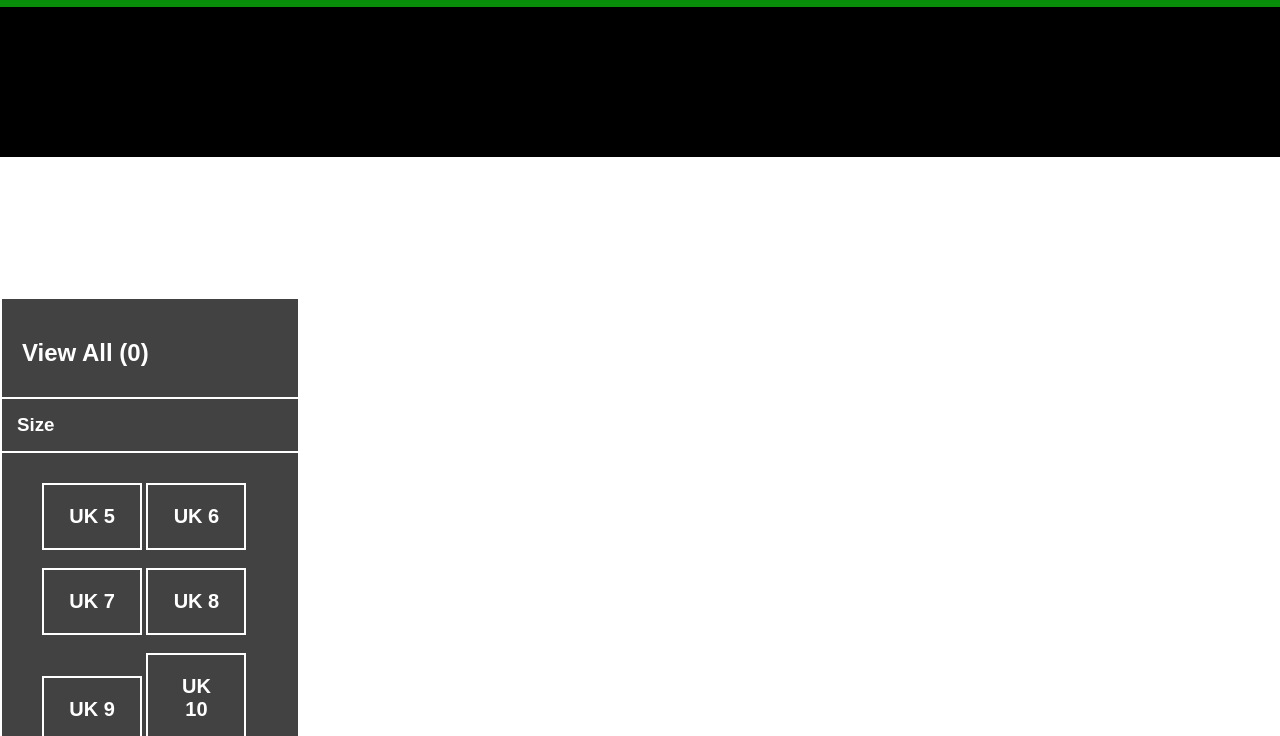
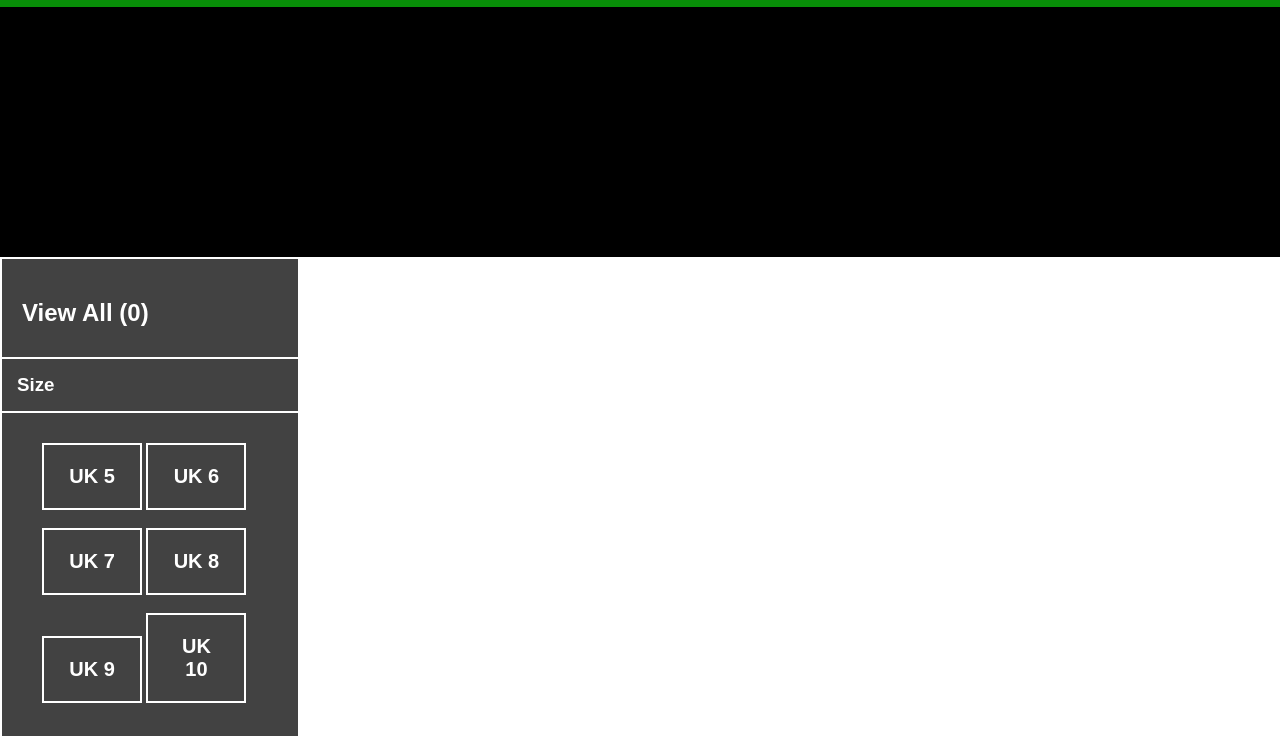
Before and after one commit to DevPinda/Not-Sketchers, a plain HTML site: page Front-end/Products/products.html in a window 1280 px wide. Shown: the part 64-800 px from the top of the page. Drawn offline with Linux system fonts and the light colour scheme.

Commit message:
Fix CSS changes to banner and sidebar

```diff
--- a/Front-end/Products/products.css
+++ b/Front-end/Products/products.css
@@ -23,7 +23,7 @@
 .products-banner {
     background-color: black;
     width: 100%;
-    height: 150px;
+    height: 250px;
 }
 
 /* Sidebar for the products page to filter out products */
@@ -32,7 +32,7 @@
     width: 300px;
     position: relative;
     left: 0;
-    top: 140px;
+    top: 0;
     padding-top: 10px;
     padding-bottom: 15%;
     background-color: rgb(66, 66, 66);
```
